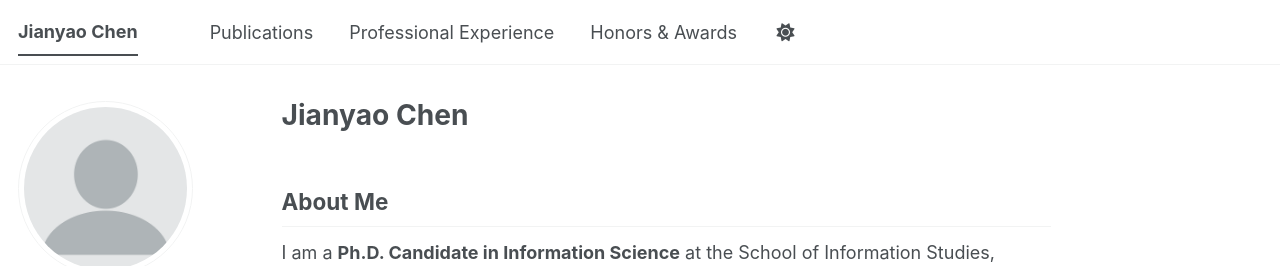
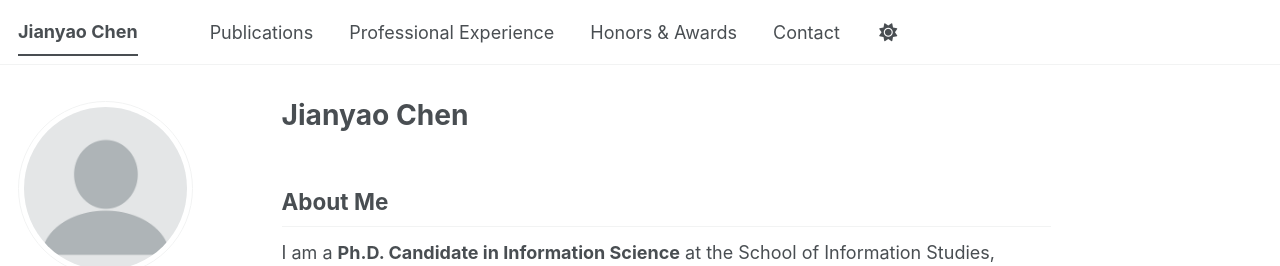
Before and after one commit to JianyaoChen/JianyaoChen.github.io, a Jekyll site: the page built from _pages/about.md, in a window 1280 px wide. Shown: the top 266 px of the page. Built offline with Jekyll 4.4.1, drawn with Linux system fonts in a browser that asks for light colours; some web fonts are replaced; a script bundle is joined from its source files by our own code; library files that are not in the unit come from our copies.

Commit message:
Update navigation.yml

```diff
--- a/_data/navigation.yml
+++ b/_data/navigation.yml
@@ -16,6 +16,9 @@ main:
 
   - title: "Honors & Awards"
     url: /Honors-Awards/
+
+  - title: "Contact"
+    url: /Contact/
 
   # - title: "Talks"
     # url: /talks/
```
